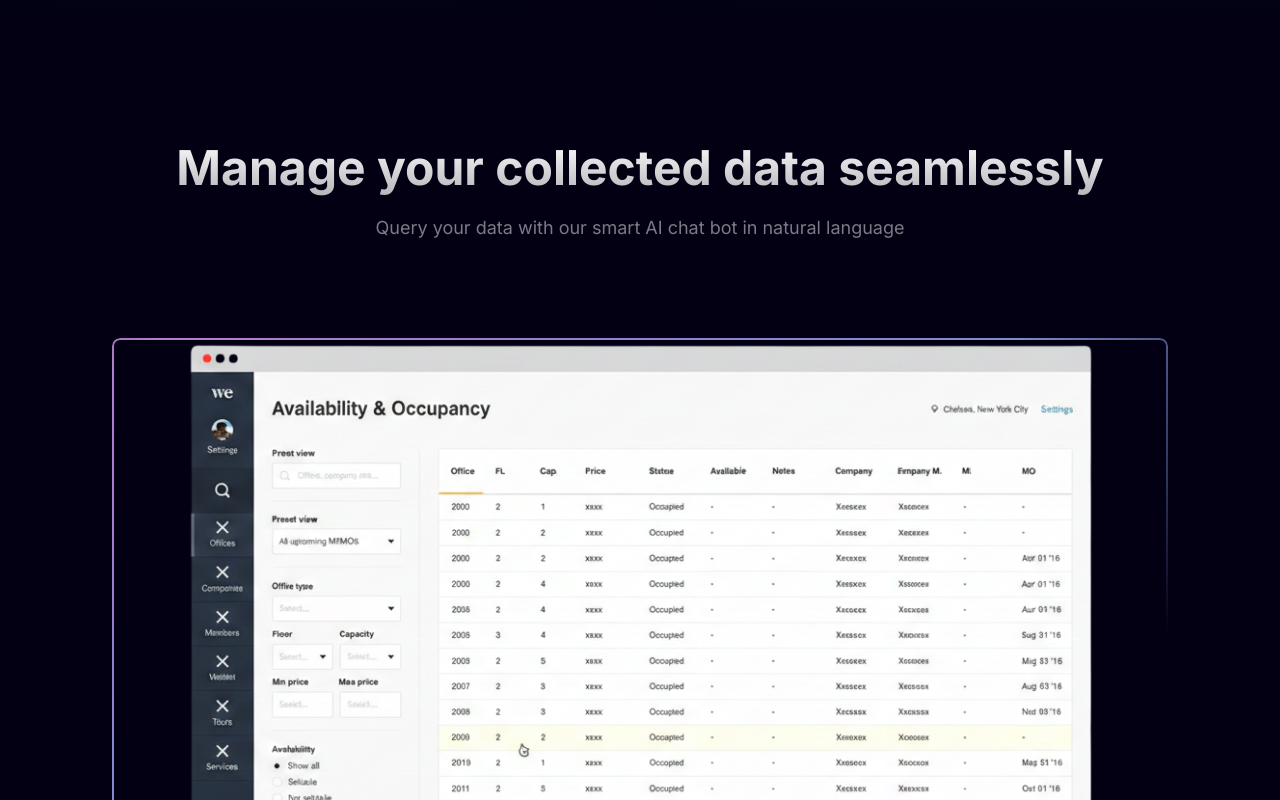
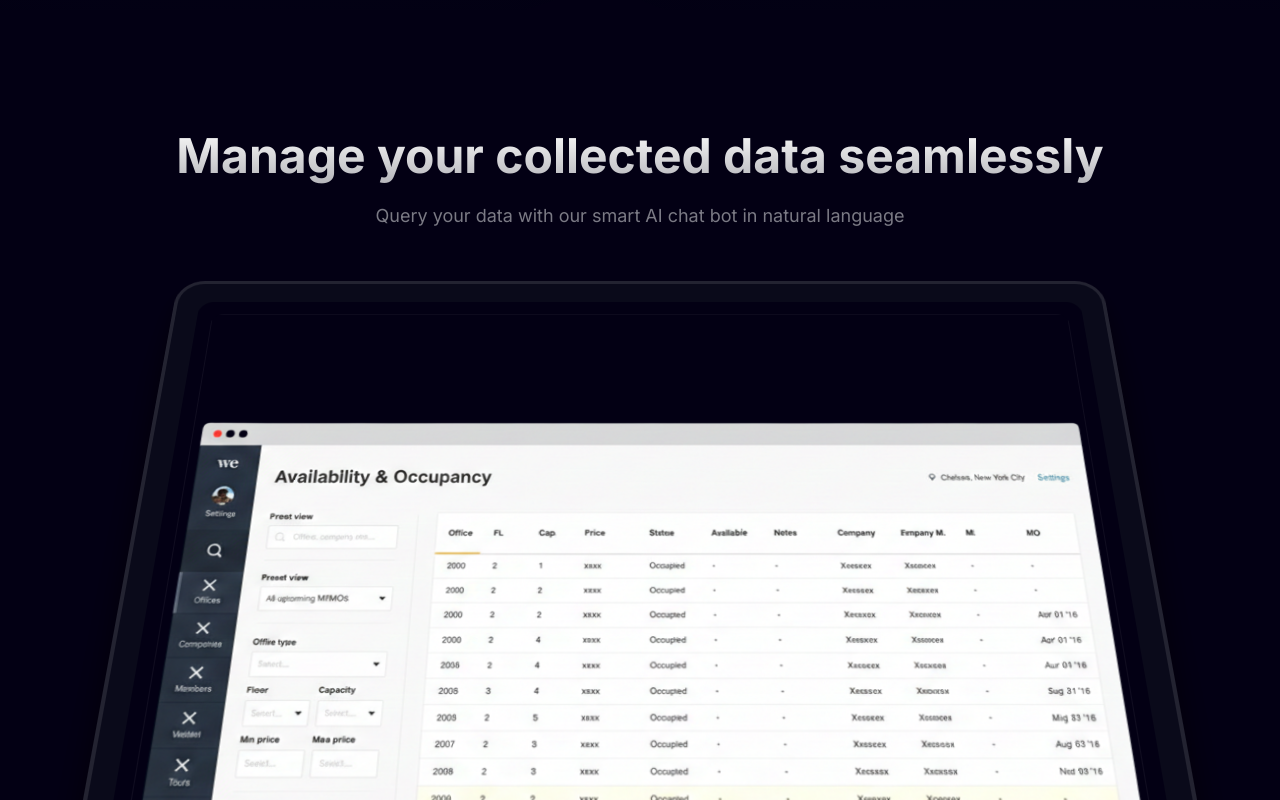
Before and after one commit to thisMeSandeep/DropForm, a Next.js app: page / in a window 1280 px wide. Shown: the part 2940-3740 px from the top of the page. Built offline with nearby package versions, Linux system fonts and the light colour scheme.

Commit message:
Improve dashboard showcasesection

```diff
--- a/app/globals.css
+++ b/app/globals.css
@@ -4,6 +4,7 @@
 @custom-variant dark (&:is(.dark *));
 
 :root {
+  color-scheme: dark;
   --background: oklch(0.99 0 0);
   --foreground: oklch(0 0 0);
   --card: oklch(1 0 0);
@@ -192,7 +193,7 @@
   * {
     @apply border-border outline-ring/50;
     scrollbar-width: thin;
-    scrollbar-color: rgba(255, 255, 255, 0.2) transparent;
+    scrollbar-color: rgba(255, 255, 255, 0.45) transparent;
   }
   body {
     @apply bg-background text-foreground font-sans;
@@ -273,13 +274,13 @@
   }
 
   ::-webkit-scrollbar-thumb {
-    background: rgba(255, 255, 255, 0.2);
+    background: rgba(42, 2, 2, 0.45);
     border-radius: 20px;
     border: 2px solid #030014;
   }
 
   ::-webkit-scrollbar-thumb:hover {
-    background: rgba(255, 255, 255, 0.3);
+    background: rgba(255, 255, 255, 0.65);
   }
 }
 
--- a/components/landing-page/DashboardShowcase.tsx
+++ b/components/landing-page/DashboardShowcase.tsx
@@ -1,46 +1,34 @@
 import Image from "next/image"
-import { ShineBorder } from "../ui/shine-border"
+import { ContainerScroll } from "../ui/container-scroll-animation"
 
 const DashboardShowcase = () => {
     return (
-        <section className="relative px-4 sm:px-6 md:px-8 pt-20 md:pt-32 pb-20">
-
-            <div className="max-w-6xl mx-auto">
-                {/* Header section */}
-                <div className="text-center mb-12">
+        <section id="showcase" className="relative bg-transparent h-full">
+            <ContainerScroll
+                titleComponent={
+                    <div className="text-center">
                         <h2 className="mb-4">
                             <span className="section-header-title text-3xl sm:text-4xl md:text-5xl font-bold leading-tight">
                                 Manage your collected data seamlessly
                             </span>
                         </h2>
-                    <p className="text-base sm:text-lg text-gray-100/50 max-w-2xl mx-auto">
+                        <p className="text-base sm:text-lg text-gray-100/50 max-w-2xl mx-auto mb-8">
                             Query your data with our smart AI chat bot in natural language
                         </p>
                     </div>
-
-                {/* Dashboard Image container */}
-                <div className="relative w-full p-6 sm:p-8 md:p-12">
-                    <div className="relative w-full min-h-[400px] sm:min-h-[500px] md:min-h-[600px] rounded-lg overflow-hidden">
-                        <ShineBorder
-                            className="rounded-lg"
-                            shineColor={["rgba(229, 156, 255, 0.8)", "rgba(186, 156, 255, 0.8)", "rgba(156, 178, 255, 0.8)"]}
-                            borderWidth={2}
-                            duration={14}
-                        />
-                        <div className="absolute inset-[2px] rounded-lg flex items-center justify-center overflow-hidden">
+                }
+            >
+                <div className="relative w-full h-full rounded-xl overflow-hidden bg-[#030014]">
                     <Image
                         alt="DropForm dashboard - AI-powered data management with natural language querying interface"
                         src="/dashboard.png"
                         width={1200}
                         height={800}
-                                sizes="(max-width: 768px) 100vw, (max-width: 1200px) 80vw, 1200px"
-                                className="object-contain rounded-lg max-w-full max-h-full"
+                        className="object-contain w-full h-full border border-white/5"
                         priority
                     />
                 </div>
-                    </div>
-                </div>
-            </div>
+            </ContainerScroll>
         </section>
     )
 }
--- /dev/null
+++ b/components/ui/container-scroll-animation.tsx
@@ -0,0 +1,96 @@
+"use client";
+import React, { useRef } from "react";
+import { useScroll, useTransform, motion, MotionValue } from "framer-motion";
+
+export const ContainerScroll = ({
+    titleComponent,
+    children,
+}: {
+    titleComponent: string | React.ReactNode;
+    children: React.ReactNode;
+}) => {
+    const containerRef = useRef<HTMLDivElement>(null);
+    const { scrollYProgress } = useScroll({
+        target: containerRef,
+        offset: ["start start", "end start"],
+    });
+    const [isMobile, setIsMobile] = React.useState(false);
+
+    React.useEffect(() => {
+        const checkMobile = () => {
+            setIsMobile(window.innerWidth <= 768);
+        };
+        checkMobile();
+        window.addEventListener("resize", checkMobile);
+        return () => {
+            window.removeEventListener("resize", checkMobile);
+        };
+    }, []);
+
+    const scaleDimensions = () => {
+        return isMobile ? [0.7, 0.9] : [1.05, 1];
+    };
+
+    const rotate = useTransform(scrollYProgress, [0, 1], [20, 0]);
+    const scale = useTransform(scrollYProgress, [0, 1], scaleDimensions());
+    const translate = useTransform(scrollYProgress, [0, 1], [0, -100]);
+
+    return (
+        <div
+            className="h-240 md:h-320 flex items-center justify-center relative p-2 md:p-20"
+            ref={containerRef}
+        >
+            <div
+                className="py-10 md:py-40 w-full relative"
+                style={{
+                    perspective: "1000px",
+                }}
+            >
+                <Header translate={translate} titleComponent={titleComponent} />
+                <Card rotate={rotate} translate={translate} scale={scale}>
+                    {children}
+                </Card>
+            </div>
+        </div>
+    );
+};
+
+export const Header = ({ translate, titleComponent }: any) => {
+    return (
+        <motion.div
+            style={{
+                translateY: translate,
+            }}
+            className="div max-w-5xl mx-auto text-center"
+        >
+            {titleComponent}
+        </motion.div>
+    );
+};
+
+export const Card = ({
+    rotate,
+    scale,
+    children,
+}: {
+    rotate: MotionValue<number>;
+    scale: MotionValue<number>;
+    translate: MotionValue<number>;
+    children: React.ReactNode;
+}) => {
+    return (
+        <motion.div
+            style={{
+                rotateX: rotate,
+                scale,
+                boxShadow:
+                    "0 0 #0000004d, 0 9px 20px #0000004a, 0 37px 37px #00000042, 0 84px 50px #00000026, 0 149px 60px #0000000a, 0 233px 65px #00000003",
+            }}
+            className="max-w-5xl -mt-12 mx-auto h-120 md:h-240 w-full border-4 border-white/10 p-2 md:p-6 bg-[#0a0a1a] rounded-[30px] shadow-2xl relative"
+        >
+            <div className="h-full w-full overflow-hidden rounded-2xl bg-[#030014] md:rounded-2xl md:p-4">
+                {children}
+            </div>
+        </motion.div>
+    );
+};
```
Lines whose indentation alone changed are shown as unchanged.
